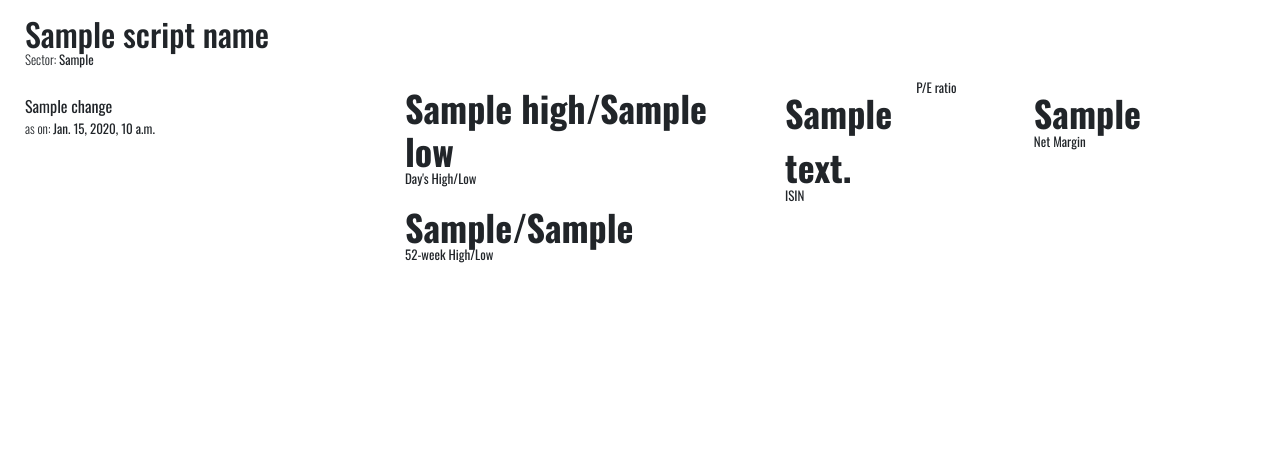
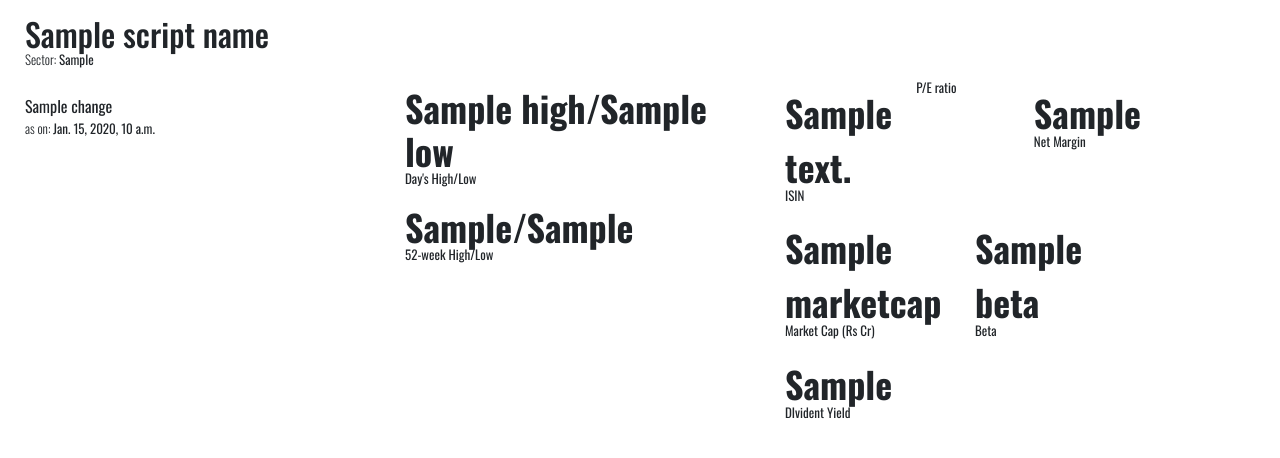
Before and after one commit to rohnsha0/StockSense-androidApp, a Django app: template server/stockPredBackend/stockDashboard/templates/stockDashboard/dashboard.html in a window 1280 px wide. Shown: the part 60-518 px from the top of the page. Run offline with Django 4.2, Linux system fonts and the light colour scheme; the template is opened without the code that fills it: most values are stand-ins (such as "Sample title", 1, 10 or a date in 2020); parts of the project's set-up code (start-up, migrations or seed data) failed here and were passed over; some libraries are stand-ins or nearby versions.

```diff
--- a/server/stockPredBackend/stockDashboard/templates/stockDashboard/dashboard.html
+++ b/server/stockPredBackend/stockDashboard/templates/stockDashboard/dashboard.html
@@ -49,7 +49,7 @@
       </div>
       <div class="col container">
         <div class="row">
-          <div class="col">
+          <div class="col-md">
             <p class="addInfo">{{ isin }}</p>
             <p class="rightSector">ISIN</p>
           </div>
@@ -64,6 +64,22 @@
             </p>
           </div>
         </div>
+        <div class="row">
+          <div class="col-md">
+            <p class="addInfo">{{ marketcap }}</p>
+            <p class="rightSector">Market Cap (Rs Cr)</p>
+          </div>
+          <div class="col">
+            <p class="addInfo">{{beta}}</p>
+            <p class="rightSector">Beta</p>
+          </div>
+          <div class="col">
+            <p class="addInfo">{{ netMargin }}</p>
+            <p class="rightSector">
+              DIvident Yield
+            </p>
+          </div>
+        </div>
       </div>
     </div>
   </div
--- a/server/stockPredBackend/stockDashboard/views.py
+++ b/server/stockPredBackend/stockDashboard/views.py
@@ -23,7 +23,7 @@ def dashboard(request):
     tickerInfo= ticker.info
     tickerHist1y= round(ticker.history(period='1y'), 2)
 
-    #contexts JSON
+    # contexts JSON
     context = {
         'scriptName': scriptName,
         'scriptSector': scriptSector,
@@ -36,6 +36,9 @@ def dashboard(request):
         'isin': ticker.isin,
         'PE': round(tickerInfo['trailingPE'], 2),
         'netMargin': round(tickerInfo['profitMargins'], 2),
+        'divYield': round(tickerInfo['dividendYield'], 2),
+        'marketcap': round((tickerInfo['marketCap']/10000000), 0),
+        'beta': round(tickerInfo['beta'], 2),
         'change': round(ticker1d1m['Close'][-1] - ticker1d1m['Close'][0], 2),
     }
     return render(request, 'stockDashboard/dashboard.html', context)
--- a/server/stockPredBackend/stockPredBackend/settings.py
+++ b/server/stockPredBackend/stockPredBackend/settings.py
@@ -31,6 +31,7 @@ ALLOWED_HOSTS = []
 # Application definition
 
 INSTALLED_APPS = [
+    'api',
     'stockDashboard.apps.StockdashboardConfig',
     'django.contrib.admin',
     'django.contrib.auth',
--- a/server/stockPredBackend/stockPredBackend/urls.py
+++ b/server/stockPredBackend/stockPredBackend/urls.py
@@ -19,5 +19,6 @@ from django.urls import path, include
 
 urlpatterns = [
     path('admin/', admin.site.urls),
-    path('', include('stockDashboard.urls'))
+    path('', include('stockDashboard.urls')),
+    path('api/', include('api.urls'))
 ]
```
Also changed, not shown: server/stockPredBackend/chart.html (deleted, +0 -6 lines), server/stockPredBackend/db.sqlite3, 1 other file.
